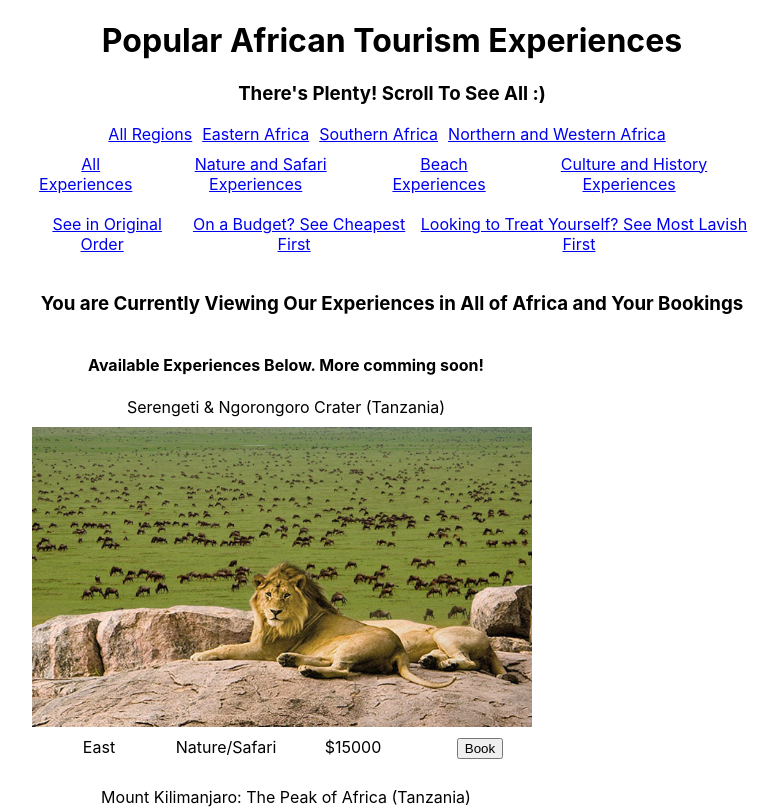
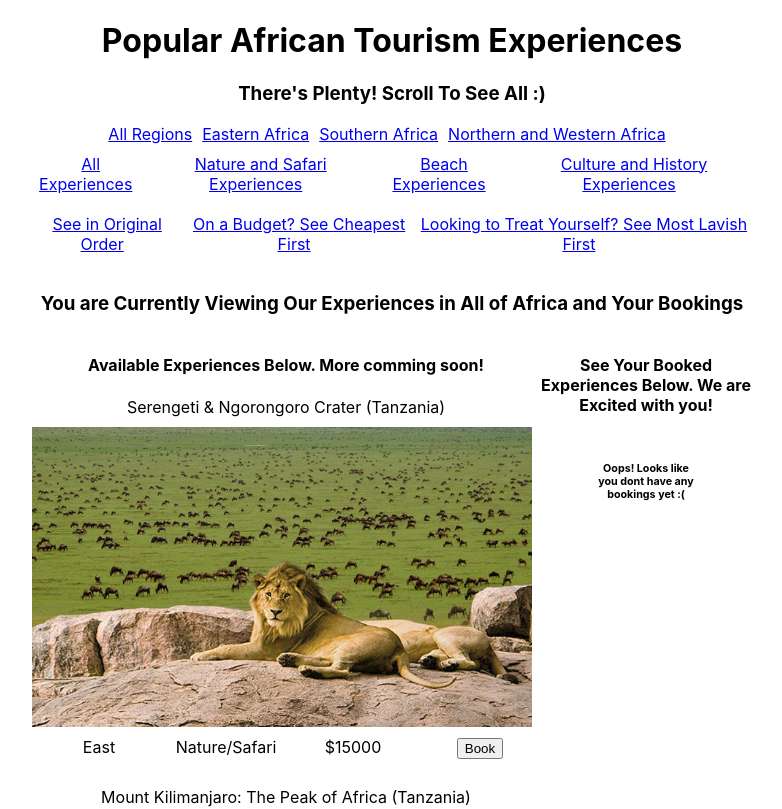
Before and after one commit to Dybe/uiux-dev, a React (Create React App) app: page / in a window 1280 px wide. Shown: the top 809 px of the page, without its empty margins (248-1030 px from the left). Built offline with nearby package versions, Linux system fonts and the light colour scheme.

Commit message:
Update App.css

```diff
--- a/src/App.css
+++ b/src/App.css
@@ -64,35 +64,23 @@ object-fit:cover;
 
 .itemLists {
   display:flex;
-  flex-wrap: wrap;
-  max-height: 1440px;
 }
 .unbookedTrips {
   display: flex;
   flex-direction: column;
-  margin-right: 100px;
-  flex-wrap: wrap;
 }
 .bookedCart {
   display: flex;
   flex-direction: column;
-  flex-wrap: wrap;
 }
 .bookedTrips {
   display: flex;
   flex-direction: column;
-  flex-wrap: wrap;
 }
 .total {
   width: 50%;
   margin: 0 auto;
 }
-
-.filterbar a:visited {
-  color:black;
-  pointer-events: none;
-  cursor: default;
- }
 
 .App {
   text-align: center;
```
